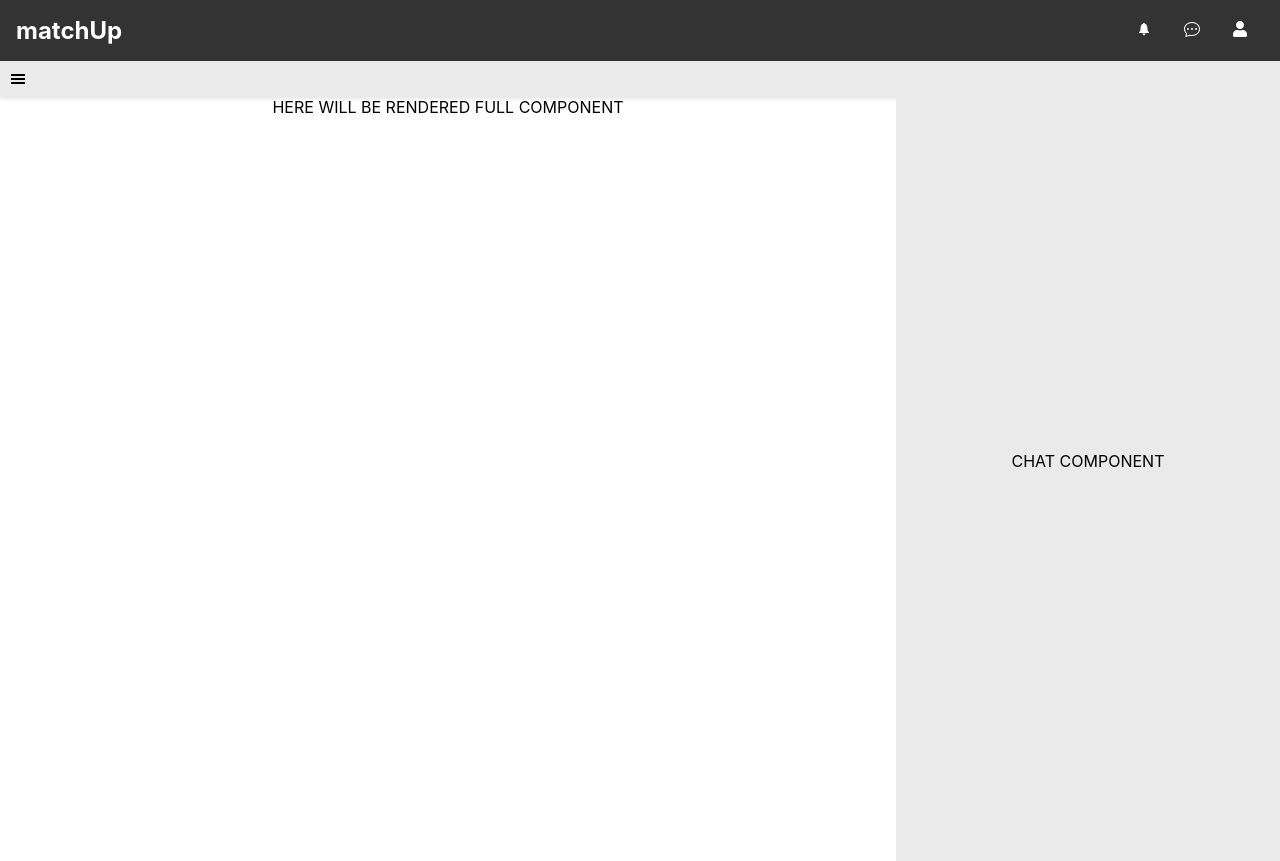
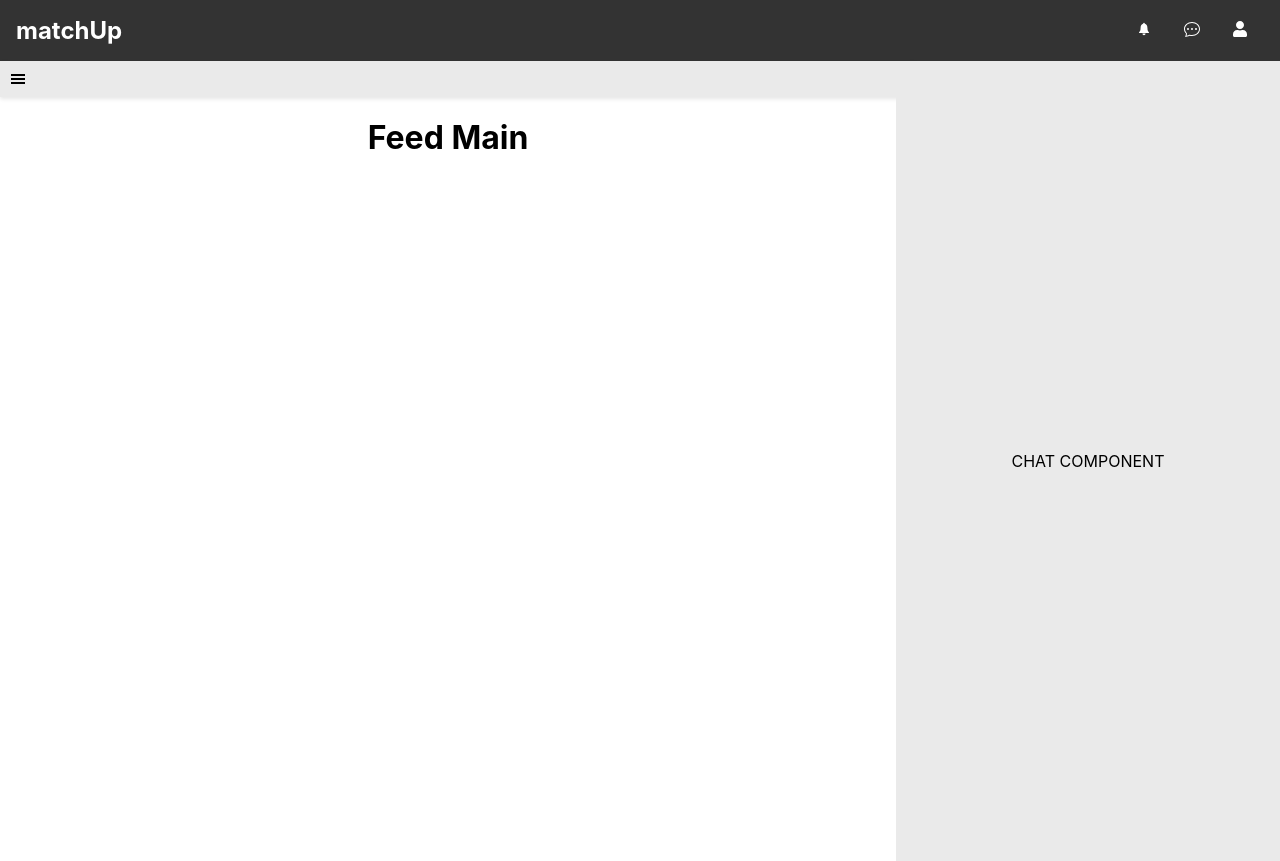
Before and after one commit to leo-st/app, a React (Create React App) app: page / in a window 1280 px wide. Built offline with nearby package versions, Linux system fonts and the light colour scheme; the HTML template or start-up script is replaced by a standard one.

Commit message:
add main feed

```diff
--- /dev/null
+++ b/src/components/Feed.jsx
@@ -0,0 +1,5 @@
+function Feed(){
+    return <h1>Feed Main</h1>
+}
+
+export default Feed;
--- a/src/components/UI/Main.jsx
+++ b/src/components/UI/Main.jsx
@@ -2,6 +2,7 @@ import "./Main.css";
 import { GiHamburgerMenu } from "react-icons/gi";
 import Sidebar from "./Sidebar";
 import { useState } from "react";
+import Feed from "../Feed";
 
 function Main() {
   const [sidebarShow, setSidebarShow] = useState(false);
@@ -15,7 +16,9 @@ function Main() {
         <div className="top-row" onClick={() => setSidebarShow(!sidebarShow)}>
           <GiHamburgerMenu />
         </div>
-        <div>HERE WILL BE RENDERED FULL COMPONENT</div>
+        <div>
+          <Feed/>
+        </div>
       </div>
       <div className="chat">CHAT COMPONENT</div>
     </div>
```
Also changed, not shown: design_idea.png (added).
